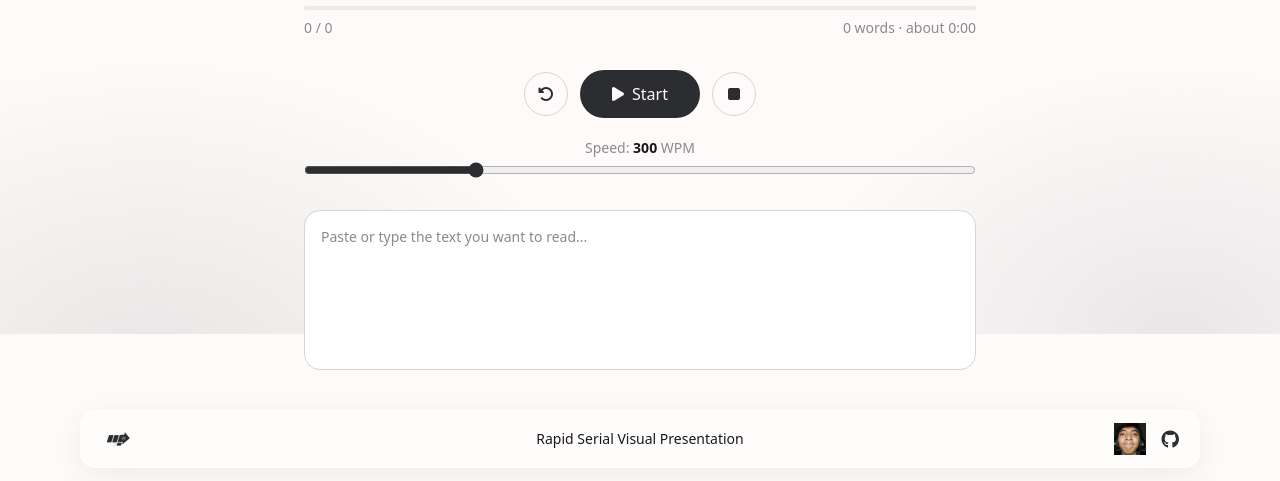
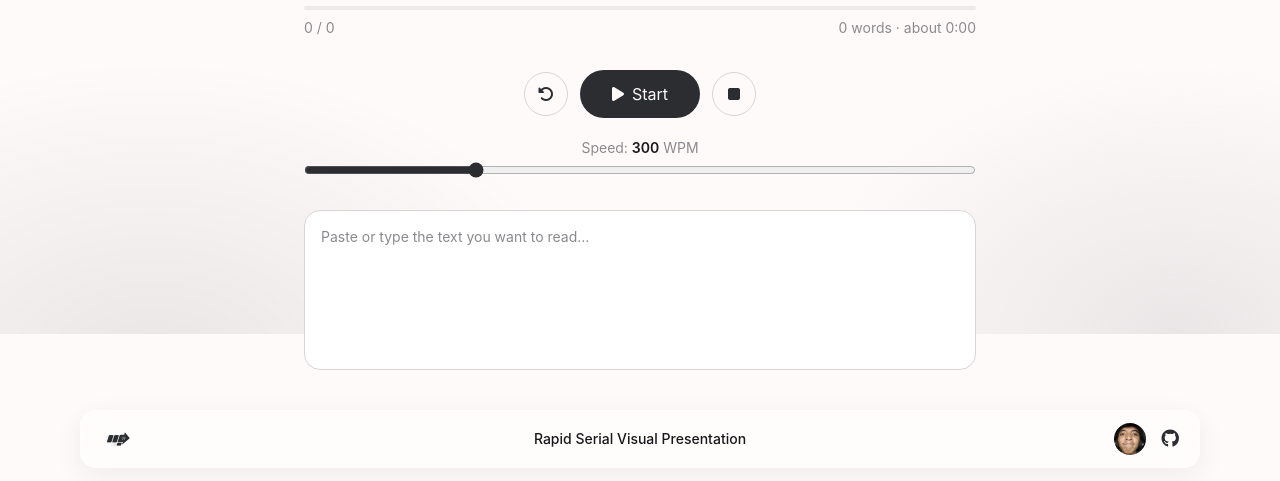
Before and after one commit to Kenjirl/rapid-serial-visual-presentation, a website with bundled scripts: page index.html in a window 1280 px wide. Shown: the part 466-947 px from the top of the page. Built offline with nearby package versions, Linux system fonts and the light colour scheme.

Commit message:
Build Tailwind CSS

```diff
--- a/css/style.css
+++ b/css/style.css
@@ -9,6 +9,10 @@
     background-attachment: fixed;
 }
 
+button {
+    cursor: pointer;
+}
+
 button:focus-visible,
 a:focus-visible {
     outline: 2px solid #18181b;
--- a/index.html
+++ b/index.html
@@ -11,10 +11,9 @@
         <link rel="icon" href="/public/icon/favicon.ico" sizes="any" />
         <link rel="apple-touch-icon" href="/public/icon/apple-touch-icon.png" />
 
+        <link rel="stylesheet" href="css/tailwind.css" />
         <link rel="stylesheet" href="css/style.css" />
 
-        <script src="https://cdn.tailwindcss.com"></script>
-        <script src="tailwind.config.js"></script>
         <script src="https://code.jquery.com/jquery-3.7.1.min.js"></script>
 
         <link rel="preconnect" href="https://fonts.googleapis.com" />
@@ -112,7 +111,7 @@
                         <img
                             src="/public/icon/kenjirl-favicon-32x32.png"
                             alt="Kenji's Lore to Web Dev logo"
-                            class="w-8 h-8 object-contain"
+                            class="w-8 h-8 object-contain rounded-full"
                         />
                     </a>
 
--- /dev/null
+++ b/src/input.css
@@ -0,0 +1,10 @@
+@import "tailwindcss";
+
+@theme {
+    --color-cl-FFFAFA: #FFFAFA; /* snow white (background) */
+    --color-cl-EDEAEA: #EDEAEA; /* border / soft surface */
+    --color-cl-D9D5D5: #D9D5D5; /* hover surface */
+    --color-cl-8A8A8E: #8A8A8E; /* muted text */
+    --color-cl-2B2D31: #2B2D31; /* charcoal (buttons) */
+    --color-cl-18181B: #18181B; /* ink (main text) */
+}
--- a/tailwind.config.js
+++ /dev/null
@@ -1,22 +0,0 @@
-const config = {
-    theme: {
-        extend: {
-            colors: {
-                "cl-FFFAFA": "#FFFAFA", // snow white (background)
-                "cl-EDEAEA": "#EDEAEA", // border / soft surface
-                "cl-D9D5D5": "#D9D5D5", // hover surface
-                "cl-8A8A8E": "#8A8A8E", // muted text
-                "cl-2B2D31": "#2B2D31", // charcoal (buttons)
-                "cl-18181B": "#18181B", // ink (main text)
-            },
-        },
-    },
-};
-
-if (typeof tailwind !== "undefined") {
-    tailwind.config = config;
-}
-
-if (typeof module !== "undefined") {
-    module.exports = config;
-}
```
Also changed, not shown: package.json (added, +22 -0 lines), css/tailwind.css (added), 2 other files.
